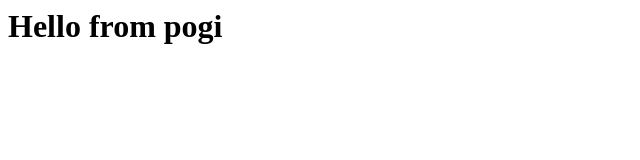
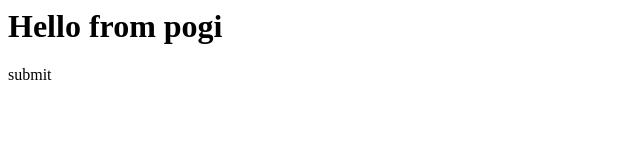
Before and after one commit to arceoadrian6-beep/arceoadrian, a plain HTML site: page index.html in a window 1280 px wide. Shown: the full height of the page, 0-640 px from the left. Drawn offline with Linux system fonts and the light colour scheme.

Commit message:
version 2.2

```diff
--- a/index.html
+++ b/index.html
@@ -4,6 +4,7 @@
     </head>
     <body>
         <h1>Hello from pogi</h1>
+        <buttton>submit</buttton>
 
     </body>
 </html>
```
